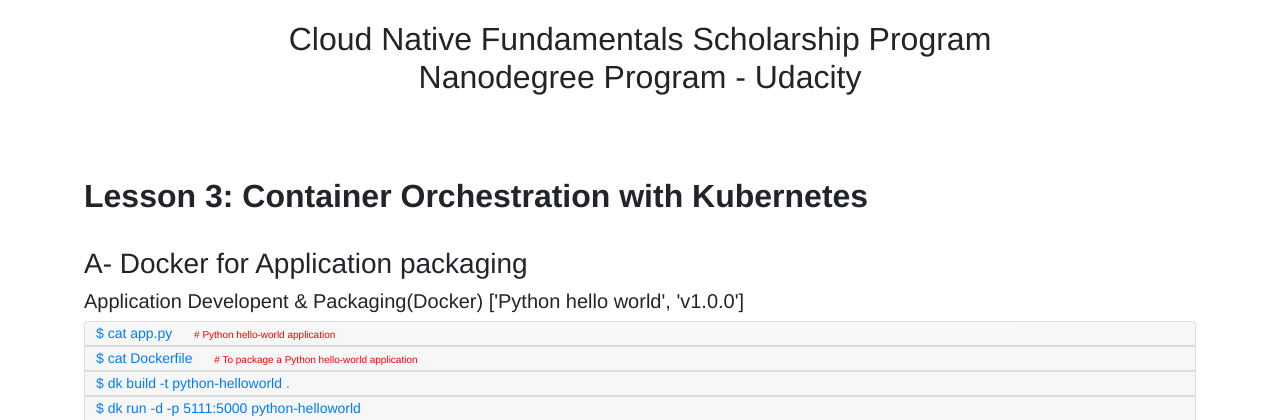
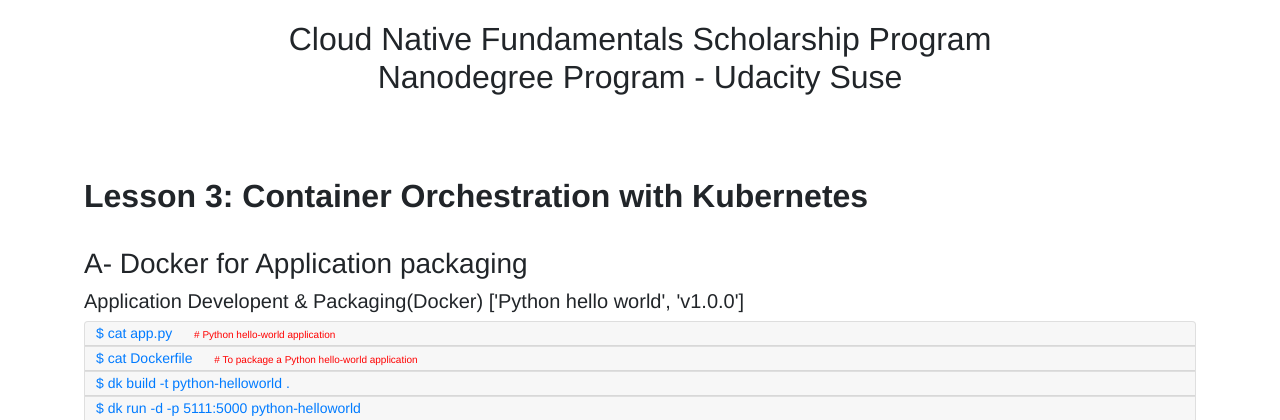
Before and after one commit to slimanemd/ud_cnfsp, a Flask app: page / in a window 1280 px wide. Shown: the top 420 px of the page. Run offline with Flask 2, Linux system fonts and the light colour scheme.

Commit message:
suse home

```diff
--- a/templates/index.html
+++ b/templates/index.html
@@ -42,7 +42,7 @@
 <!-- main body  -->
 {% macro mc_body2() %}
     <center> <h2>Cloud Native Fundamentals Scholarship Program <br>
-                 Nanodegree Program - Udacity</h2></center>
+                 Nanodegree Program - Udacity Suse</h2></center>
 
     {% for key in lessons.keys() %}
             <br><br><br>
```
